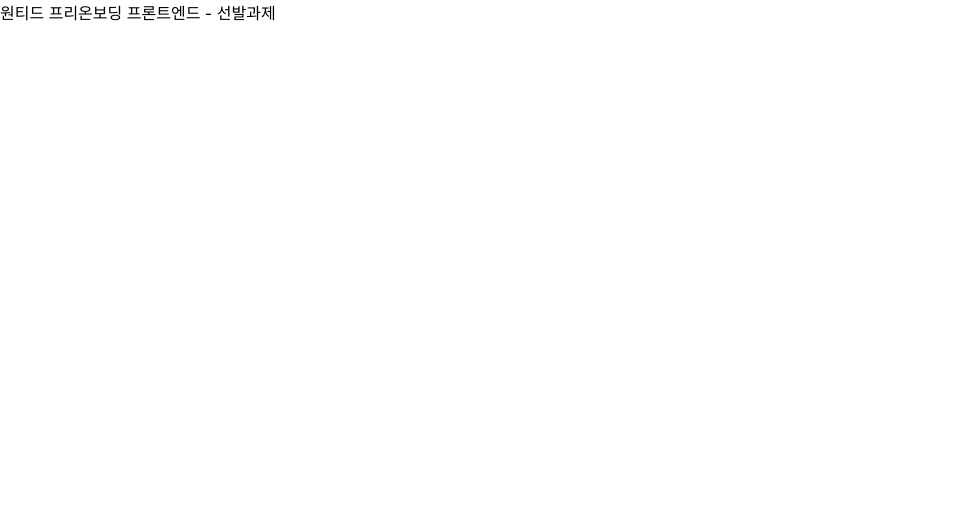
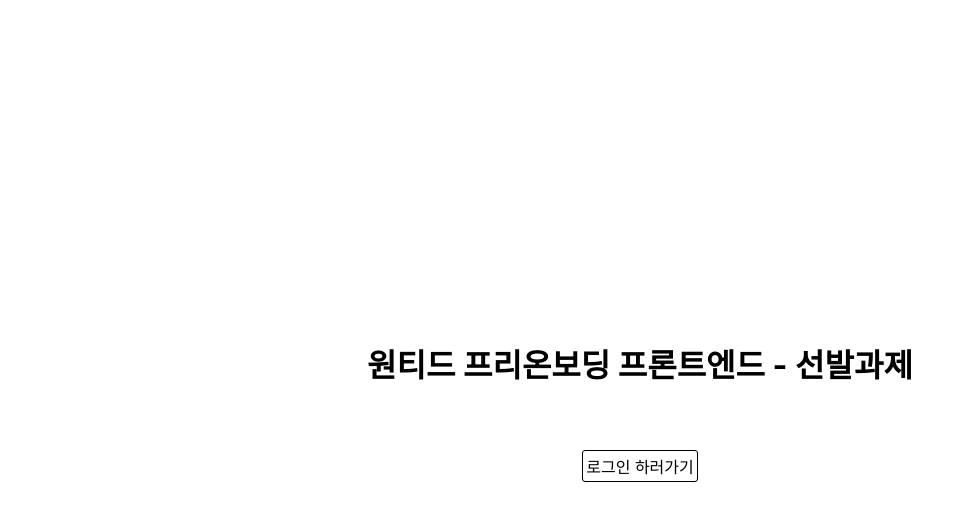
Before and after one commit to bohongu/wanted-pre-onboarding-frontend, a React (Create React App) app: page / in a window 1280 px wide. Shown: the top 520 px of the page, without its empty margins (0-974 px from the left). Built offline with nearby package versions, Linux system fonts and the light colour scheme.

Commit message:
feat: update pages detail

```diff
--- a/public/index.html
+++ b/public/index.html
@@ -2,7 +2,7 @@
 <html lang="en">
   <head>
     <meta charset="utf-8" />
-    <link rel="icon" href="%PUBLIC_URL%/favicon.ico" />
+    <link rel="icon" href="./wanted_logo.webp" />
     <meta name="viewport" content="width=device-width, initial-scale=1" />
     <meta name="theme-color" content="#000000" />
     <meta
@@ -24,7 +24,7 @@
       work correctly both with client-side routing and a non-root public URL.
       Learn how to configure a non-root public URL by running `npm run build`.
     -->
-    <title>React App</title>
+    <title>원티드 인턴십</title>
   </head>
   <body>
     <noscript>You need to enable JavaScript to run this app.</noscript>
--- a/src/pages/Home.js
+++ b/src/pages/Home.js
@@ -1,7 +1,41 @@
 import React from "react";
+import { useNavigate } from "react-router-dom";
+import styled from "styled-components";
 
 function Home() {
-  return <div>원티드 프리온보딩 프론트엔드 - 선발과제</div>;
+  const navigate = useNavigate();
+
+  return (
+    <Wrapper>
+      <Title>원티드 프리온보딩 프론트엔드 - 선발과제</Title>
+      <Button onClick={() => navigate("/signin")}>로그인 하러가기</Button>
+    </Wrapper>
+  );
 }
 
+const Wrapper = styled.div`
+  height: 100vh;
+  display: flex;
+  flex-direction: column;
+  justify-content: center;
+  align-items: center;
+`;
+
+const Title = styled.h1`
+  margin-bottom: 4rem;
+`;
+
+const Button = styled.div`
+  padding: 3px;
+  border-radius: 3px;
+  cursor: pointer;
+  border: 1px solid black;
+
+  &:hover {
+    border: 1px solid #73c0fc;
+    background: #73c0fc;
+    color: #ffffff;
+  }
+`;
+
 export default Home;
--- a/src/pages/Signin.js
+++ b/src/pages/Signin.js
@@ -2,7 +2,7 @@ import React, { useEffect } from "react";
 import { useNavigate } from "react-router-dom";
 import useAuth from "../hooks/useAuth";
 import api from "../apis/api";
-import { Button, Form, Input, Title, Wrapper } from "./Signup";
+import { Bottom, Button, Div, Form, Input, Title, Wrapper } from "./Signup";
 
 function Signin() {
   const navigate = useNavigate();
@@ -39,16 +39,21 @@ function Signin() {
           data-testid="email-input"
           value={email}
           onChange={onEmailChange}
+          placeholder="Email"
         />
         <Input
           type="password"
           data-testid="password-input"
           value={password}
           onChange={onPasswordChange}
+          placeholder="Password"
         />
         <Button data-testid="signin-button" disabled={disabled}>
           로그인
         </Button>
+        <Bottom>
+          <Div onClick={() => navigate("/signup")}>회원가입 하러가기</Div>
+        </Bottom>
       </Form>
     </Wrapper>
   );
--- a/src/pages/Signup.js
+++ b/src/pages/Signup.js
@@ -16,6 +16,7 @@ function Signup() {
       const data = await api.post("/auth/signup", { email, password });
 
       if (data.status === 201) {
+        alert("회원가입이 성공하였습니다.");
         navigate("/signin");
       }
     } catch (error) {
@@ -38,16 +39,21 @@ function Signup() {
           data-testid="email-input"
           value={email}
           onChange={onEmailChange}
+          placeholder="Email"
         />
         <Input
           type="password"
           data-testid="password-input"
           value={password}
           onChange={onPasswordChange}
+          placeholder="Password"
         />
         <Button data-testid="signup-button" disabled={disabled}>
           회원가입
         </Button>
+        <Bottom>
+          <Div onClick={() => navigate("/signin")}>로그인 하러가기</Div>
+        </Bottom>
       </Form>
     </Wrapper>
   );
@@ -79,7 +85,7 @@ export const Title = styled.h1`
 export const Input = styled.input`
   height: 2.5rem;
   padding: 5px;
-  font-size: 20px;
+  font-size: 16px;
   width: 100%;
 `;
 
@@ -100,4 +106,14 @@ export const Button = styled.button`
   }
 `;
 
+export const Bottom = styled.div``;
+
+export const Div = styled.div`
+  font-size: 12px;
+  cursor: pointer;
+  &:hover {
+    color: #74c0fc;
+  }
+`;
+
 export default Signup;
--- a/src/pages/Todo.js
+++ b/src/pages/Todo.js
@@ -26,6 +26,11 @@ function Todo() {
 
   const onModifyChange = (event) => {
     setEditTodo(event.target.value);
+  };
+
+  const onLogOut = () => {
+    localStorage.clear();
+    navigate("/signin");
   };
 
   const getTodos = async () => {
@@ -111,6 +116,11 @@ function Todo() {
 
   return (
     <Wrapper>
+      <Title>TODO</Title>
+      <Form>
+        <Top>
+          <LogOut onClick={onLogOut}>로그아웃</LogOut>
+        </Top>
         <Input
           type="text"
           data-testid="new-todo-input"
@@ -120,6 +130,7 @@ function Todo() {
         <Button data-testid="new-todo-add-button" onClick={onAddTodo}>
           추가
         </Button>
+      </Form>
       <TodoList>
         {todoList.map((todo) => (
           <TodoItem key={todo.id}>
@@ -186,6 +197,29 @@ const Wrapper = styled.div`
   display: flex;
   flex-direction: column;
   align-items: center;
+`;
+
+const Title = styled.h1`
+  text-decoration: underline;
+`;
+
+const Form = styled.div`
+  display: flex;
+  flex-direction: column;
+`;
+
+const Top = styled.div`
+  display: flex;
+  justify-content: end;
+  margin-bottom: 15px;
+`;
+
+const LogOut = styled.span`
+  font-size: 12px;
+  cursor: pointer;
+  &:hover {
+    color: red;
+  }
 `;
 
 const Input = styled.input`
```
Also changed, not shown: public/wanted_logo.webp (added), 1 other file (tests, documents, lock files or other folders). Lines whose indentation alone changed are shown as unchanged.
